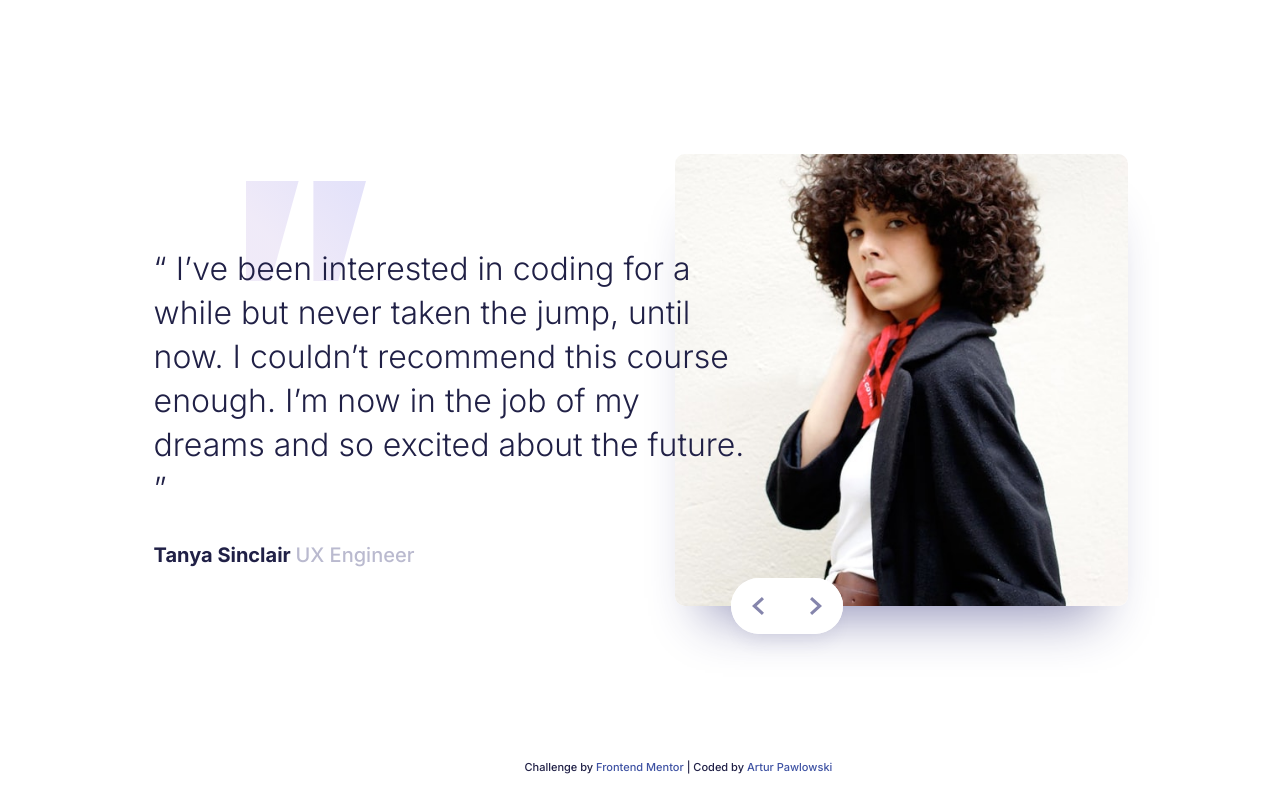
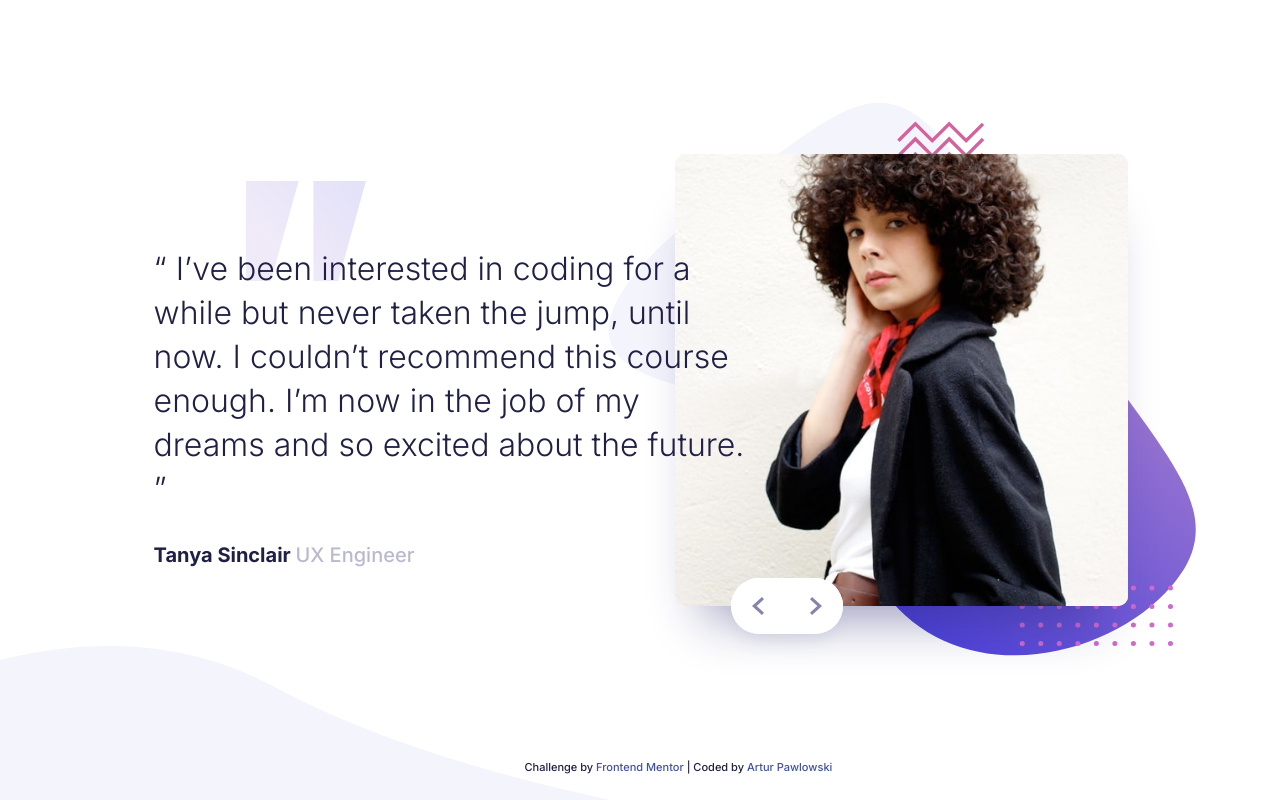
Before and after one commit to arturpawlowski5/06-Bootcamp-Testimonials-Slider-Challenge-Frontend-Mentor, a plain HTML site: page index.html in a window 1280 px wide. Drawn offline with Linux system fonts and the light colour scheme.

Commit message:
Change URLs

```diff
--- a/scss/style.scss
+++ b/scss/style.scss
@@ -14,7 +14,7 @@ body {
 	padding: 0;
 	font-family: "Inter", sans-serif;
 	color: var(--dark-blue);
-	background-image: url(./images/pattern-curve.svg);
+	background-image: url(../images/pattern-curve.svg);
 	background-repeat: no-repeat;
 	background-position: left bottom;
 	height: 100vh;
@@ -72,7 +72,7 @@ main {
 }
 
 .background-picture {
-	background-image: url(./images/pattern-bg.svg);
+	background-image: url(../images/pattern-bg.svg);
 	background-repeat: no-repeat;
 	background-size: cover;
 	width: 130%;
```
Also changed, not shown: css/style.css, 1 other file.
